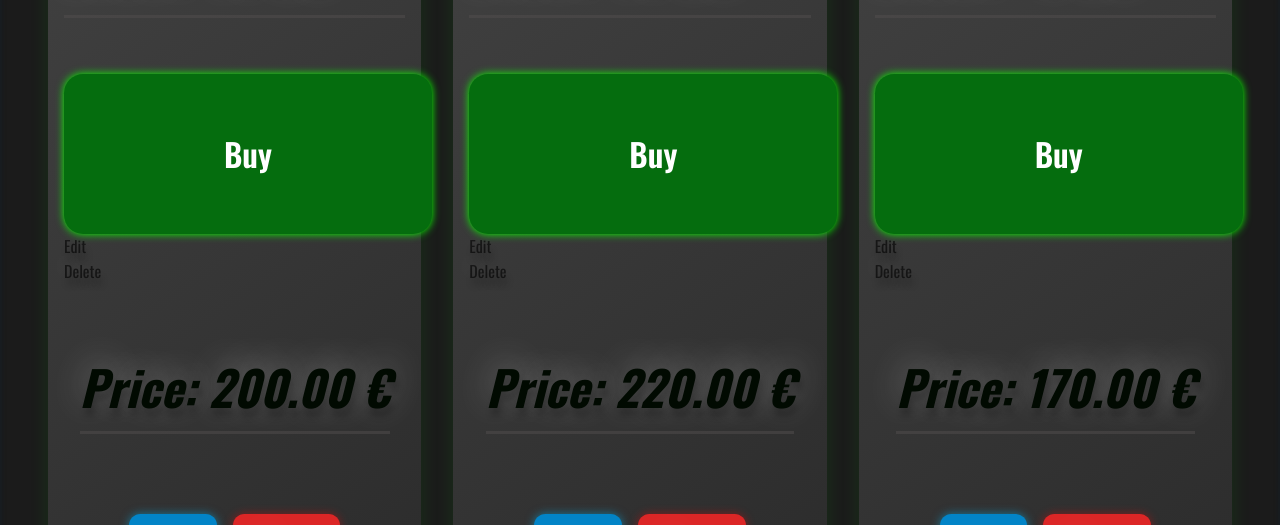
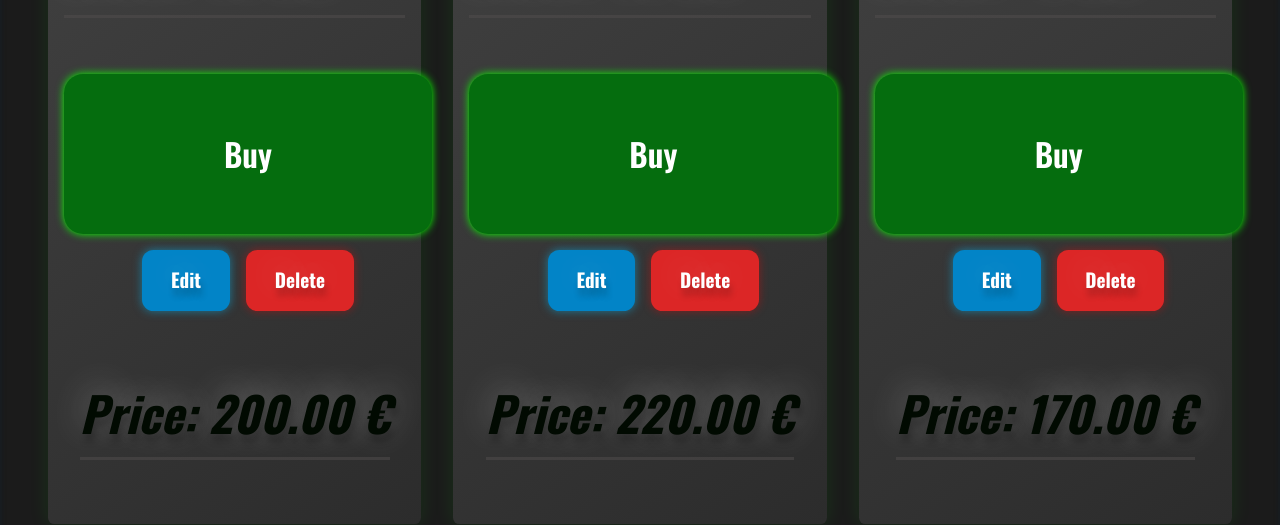
Before and after one commit to Ivak2002/UniProject, a Django app: page /product/cpu/ in a window 1280 px wide. Shown: the part 959-1484 px from the top of the page. Run offline with Django 5.2, Linux system fonts and the light colour scheme; a user stored in the database is signed in; data comes from the database, SQL or seed files in the repository.

Commit message:
style changes and some html

```diff
--- a/templates/cpu_edit.html
+++ b/templates/cpu_edit.html
@@ -8,7 +8,7 @@
             {{ form.as_p }}
             <div class="form-group buttons">
                 <button type="submit">Save Changes</button>
-                <a href="{% url 'product-cpu' %}" class="action-btn">Cancel</a>
+                <a href="{% url 'product-cpu' %}" class="cancel">Cancel</a>
             </div>
         </form>
     </div>
--- a/templates/product-cpu.html
+++ b/templates/product-cpu.html
@@ -19,18 +19,14 @@
                             <div>
                                 <button type="submit">Buy</button>
                                 {% if user.is_staff %}
-                                    <a href="{% url 'cpu_edit' cpu.id %}">Edit</a>
-                                    <a href="{% url 'cpu_delete' cpu.id %}">Delete</a>
+                                    <div class="admin-buttons">
+                                        <a class="action-btn edit-btn" href="{% url 'cpu_edit' cpu.id %}">Edit</a>
+                                        <a class="action-btn delete-btn" href="{% url 'cpu_delete' cpu.id %}">Delete</a>
+                                    </div>
                                 {% endif %}
                             </div>
                         </section>
                         <span class="price">Price: {{ cpu.price }} €</span>
-                        {% if user.is_staff %}
-                            <div class="admin-buttons">
-                                <a class="action-btn edit-btn" href="{% url 'cpu_edit' cpu.id %}">Edit</a>
-                                <a class="action-btn delete-btn" href="{% url 'cpu_delete' cpu.id %}">Delete</a>
-                            </div>
-                        {% endif %}
                     </div>
                 {% empty %}
                     <p>No CPUS found.</p>
```
Also changed, not shown: static/styles.css (line endings or trailing spaces).
